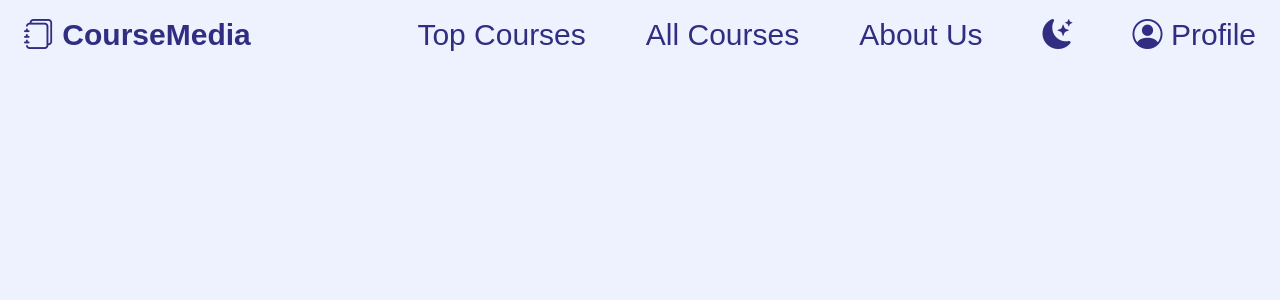
After one commit to JoannaMoussa/E-Learning-Platform, a Django app: page /signup in a window 1280 px wide. The commit adds this page. Shown: the top 300 px of the page. Run offline with Django 4.2, Linux system fonts and the light colour scheme; tables that the repository leaves empty hold one stand-in row (values such as "Sample post").

Commit message:
Design a responsive header

```diff
--- /dev/null
+++ b/courses_platform/static/courses_platform/components/header.css
@@ -0,0 +1,79 @@
+.header__nav {
+    display: flex;
+    justify-content: space-between;
+    align-items: center;
+    position: relative;
+}
+
+.header__logo {
+    font-size: var(--size-2xl);
+    font-weight: bold;
+}
+
+.header__menu {
+    display: none;
+}
+
+.header__bars {
+    font-size: var(--size-5xl);
+    display: block;
+}
+
+
+/* xs */
+/* @media (min-width: 475px) {} */
+
+/* sm */
+/* @media (min-width: 640px) {} */
+
+/* md */
+/*@media (min-width: 768px) {} */
+
+/* lg */
+@media (min-width: 1024px) {
+    .header__nav {
+        align-items: start;
+        padding: 1em;
+    }
+
+    .header__logo {
+        font-size: var(--size-2xl);
+    }
+
+    .header__menu {
+        display: flex;
+        align-items: start;
+        list-style: none;
+        gap: 2em;
+        font-size: var(--size-2xl);
+    }
+
+    .header__link {
+        text-decoration: none;
+    }
+
+    .header__bars{
+        display: none;
+    }
+}
+
+/* xl */
+@media (min-width: 1280px) {
+    .header__logo {
+        font-size: var(--size-3xl);
+    }
+    .header__menu {
+        font-size: var(--size-3xl);
+    }
+}
+
+/* 2xl */
+@media (min-width: 1536px) {
+    .header__logo {
+        font-size: var(--size-4xl);
+    }
+
+    .header__menu {
+        font-size: var(--size-4xl);
+    }
+}
--- a/courses_platform/static/courses_platform/styles.css
+++ b/courses_platform/static/courses_platform/styles.css
@@ -1,8 +1,7 @@
 :root {
     --clr-dark: #312e81;
     --clr-light: #eef2ff;
-    --clr-anchor: #6366f1;
-
+    --clr-p-anchor: #6366f1;
 
     /* sizes */
     --size-xxs: 0.5rem;
@@ -34,7 +33,7 @@ html {
 .dark-mode {
     --clr-light: #312e81;
     --clr-dark: #eef2ff;
-    --clr-anchor: #e0e7ff;
+    --clr-p-anchor: #e0e7ff;
   }
 
 body {
@@ -60,8 +59,12 @@ button {
     color: inherit;
 }
 
+p a {
+    color: var(--clr-p-anchor);
+}
+
 a {
-    color: var(--clr-anchor);
+    color: var(--clr-dark);
 }
 
 strong {
--- a/courses_platform/static/courses_platform/utils.css
+++ b/courses_platform/static/courses_platform/utils.css
@@ -21,14 +21,14 @@
     font-weight: 600;
     text-decoration: none;
     letter-spacing: -0.05em;
-    background-color: var(--clr-light);
-    color: var(--clr-dark);
+    background-color: var(--clr-dark);
+    color: var(--clr-light);
     padding: 0.5em 1em;
     border-radius: 6px;
   }
 
 
-  .container {
+  .my-container {
     width: 100%;
     margin-left: auto;
     margin-right: auto;
@@ -43,28 +43,28 @@
 
   /* xs */
   @media (min-width: 475px) {
-    .container {
+    .my-container {
       max-width: 475px;
     }
   }
 
   /* sm */
   @media (min-width: 640px) {
-    .container {
+    .my-container {
       max-width: 640px;
     }
   }
 
   /* md */
   @media (min-width: 768px) {
-    .container {
+    .my-container {
       max-width: 768px;
     }
   }
 
   /* lg */
   @media (min-width: 1024px) {
-    .container {
+    .my-container {
       max-width: 1024px;
     }
 
@@ -75,14 +75,14 @@
 
   /* xl */
   @media (min-width: 1280px) {
-    .container {
+    .my-container {
       max-width: 1280px;
     }
   }
 
   /* 2xl */
   @media (min-width: 1536px) {
-    .container {
+    .my-container {
       max-width: 1536px;
     }
   }
--- /dev/null
+++ b/courses_platform/templates/courses_platform/layout.html
@@ -0,0 +1,59 @@
+{% load static %}
+
+<!DOCTYPE html>
+<html lang="en">
+<head>
+    <meta charset="UTF-8">
+    <meta http-equiv="X-UA-Compatible" content="IE=edge">
+    <meta name="viewport" content="width=device-width, initial-scale=1.0">
+    <title>{% block title %}{% endblock %}</title>
+    <link rel="stylesheet" href="https://cdn.jsdelivr.net/npm/bootstrap-icons@1.10.4/font/bootstrap-icons.css">
+    <link href="https://cdn.jsdelivr.net/npm/bootstrap@5.3.0-alpha3/dist/css/bootstrap.min.css" rel="stylesheet" integrity="sha384-KK94CHFLLe+nY2dmCWGMq91rCGa5gtU4mk92HdvYe+M/SXH301p5ILy+dN9+nJOZ" crossorigin="anonymous">
+    <link href="{% static 'courses_platform/modern-normalize.css' %}" rel="stylesheet">
+    <link href="{% static 'courses_platform/styles.css' %}" rel="stylesheet">
+    <link href="{% static 'courses_platform/components/header.css' %}" rel="stylesheet">
+
+    <link href="{% static 'courses_platform/utils.css' %}" rel="stylesheet">
+    {% block script %}
+    {% endblock %}
+</head>
+<body>
+    <header class="header my-container">
+        <nav class="header__nav">
+            <div class="header__logo">
+                <a>
+                    <i class="bi bi-journals"></i>
+                    <span class="header__platform-name">CourseMedia</span>
+                </a>
+            </div>
+            <ul class="header__menu">
+                <li>
+                    <a class="header__link" href="#top-courses">Top Courses</a>
+                </li>
+                <li>
+                    <a class="header__link" href="#all-courses">All Courses</a>
+                </li>
+                <li>
+                    <a class="header__link" href="#about-us">About Us</a>
+                </li>
+                <li>
+                    <button class="header__moon" id="theme-toggle">
+                        <i class="bi bi-moon-stars-fill"></i>
+                    </button>
+                </li>
+                <li class="header__profile">
+                    <a>
+                        <i class="bi bi-person-circle"></i>
+                        <span class="header__link">Profile</span>
+                    </a>
+                </li>
+            </ul>
+            <button class="header__bars">
+                <i class="bi bi-list"></i>
+            </button>
+        </nav>
+    </header>
+    {% block body %}
+    {% endblock %}
+</body>
+</html>
--- a/courses_platform/templates/courses_platform/signup.html
+++ b/courses_platform/templates/courses_platform/signup.html
@@ -0,0 +1,4 @@
+{% extends "courses_platform/layout.html" %}
+
+{% block body %}
+{%endblock%}
--- a/courses_platform/urls.py
+++ b/courses_platform/urls.py
@@ -1,4 +1,6 @@
 from django.urls import path
 from . import views
 
-urlpatterns = []
+urlpatterns = [
+    path("signup", views.signup, name="signup")
+]
--- a/courses_platform/views.py
+++ b/courses_platform/views.py
@@ -105,3 +105,7 @@ class CreateCourseForm(forms.Form):
                                        min_value=50,
                                        max_value=100,
                                        widget=forms.NumberInput())
+
+
+def signup(request):
+    return render(request, "courses_platform/signup.html")
```
Also changed, not shown: courses_platform/templates/courses_platform/index.html (deleted, +0 -17 lines), db.sqlite3. Lines whose indentation alone changed are shown as unchanged.
